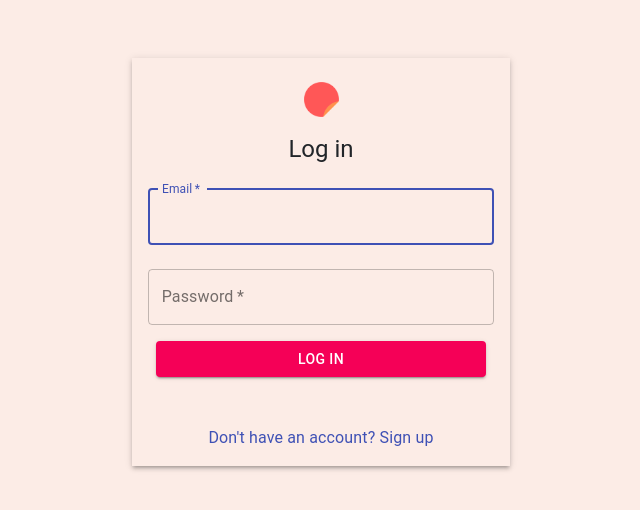
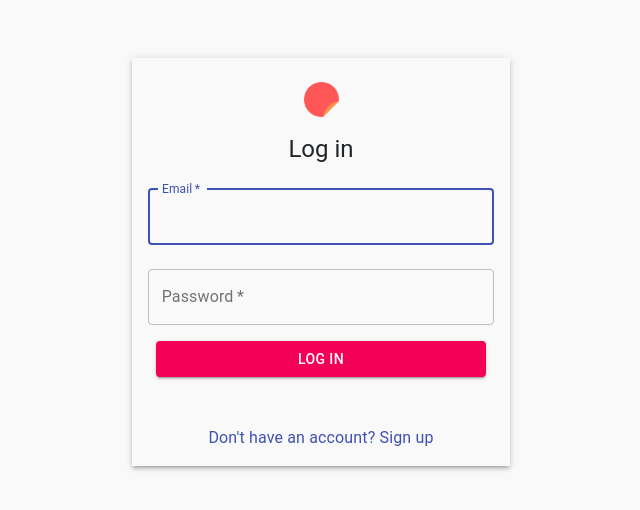
Before and after one commit to alexandersumer/Notare, a React (Create React App) app in the folder frontend/: page /Login in a window 1280 px wide. Shown: the part 138-648 px from the top of the page, without its empty margins (319-959 px from the left). Built offline with nearby package versions, Linux system fonts and the light colour scheme.

Commit message:
small UI fixes

```diff
--- a/frontend/src/components/CreateAccount.tsx
+++ b/frontend/src/components/CreateAccount.tsx
@@ -77,11 +77,6 @@ class CreateAccount extends React.Component<
     }
 
     return (
-      <div
-        style={{
-          backgroundColor: LIGHT_PINK_COLOR
-        }}
-      >
       <Grid
         container
         spacing={0}
@@ -164,7 +159,6 @@ class CreateAccount extends React.Component<
           </Container>
         </Grid>
       </Grid>
-      </div>
     );
   }
 }
--- a/frontend/src/components/Login.tsx
+++ b/frontend/src/components/Login.tsx
@@ -78,11 +78,6 @@ class Login extends React.Component<
     }
 
     return (
-      <div
-        style={{
-          backgroundColor: LIGHT_PINK_COLOR
-        }}
-      >
       <Grid
         container
         spacing={0}
@@ -170,7 +165,6 @@ class Login extends React.Component<
           </Container>
         </Grid>
       </Grid>
-      </div>
     );
   }
 }
--- /dev/null
+++ b/frontend/src/index.css
@@ -0,0 +1,3 @@
+body {
+    background-color: #F9F9F9;
+}
--- a/frontend/src/index.tsx
+++ b/frontend/src/index.tsx
@@ -3,4 +3,6 @@ import ReactDOM from "react-dom";
 import App from "./pages/App";
 import "bootstrap/dist/css/bootstrap.min.css";
 
+require("./index.css");
+
 ReactDOM.render(<App />, document.getElementById("root"));
```
Lines whose indentation alone changed are shown as unchanged.
